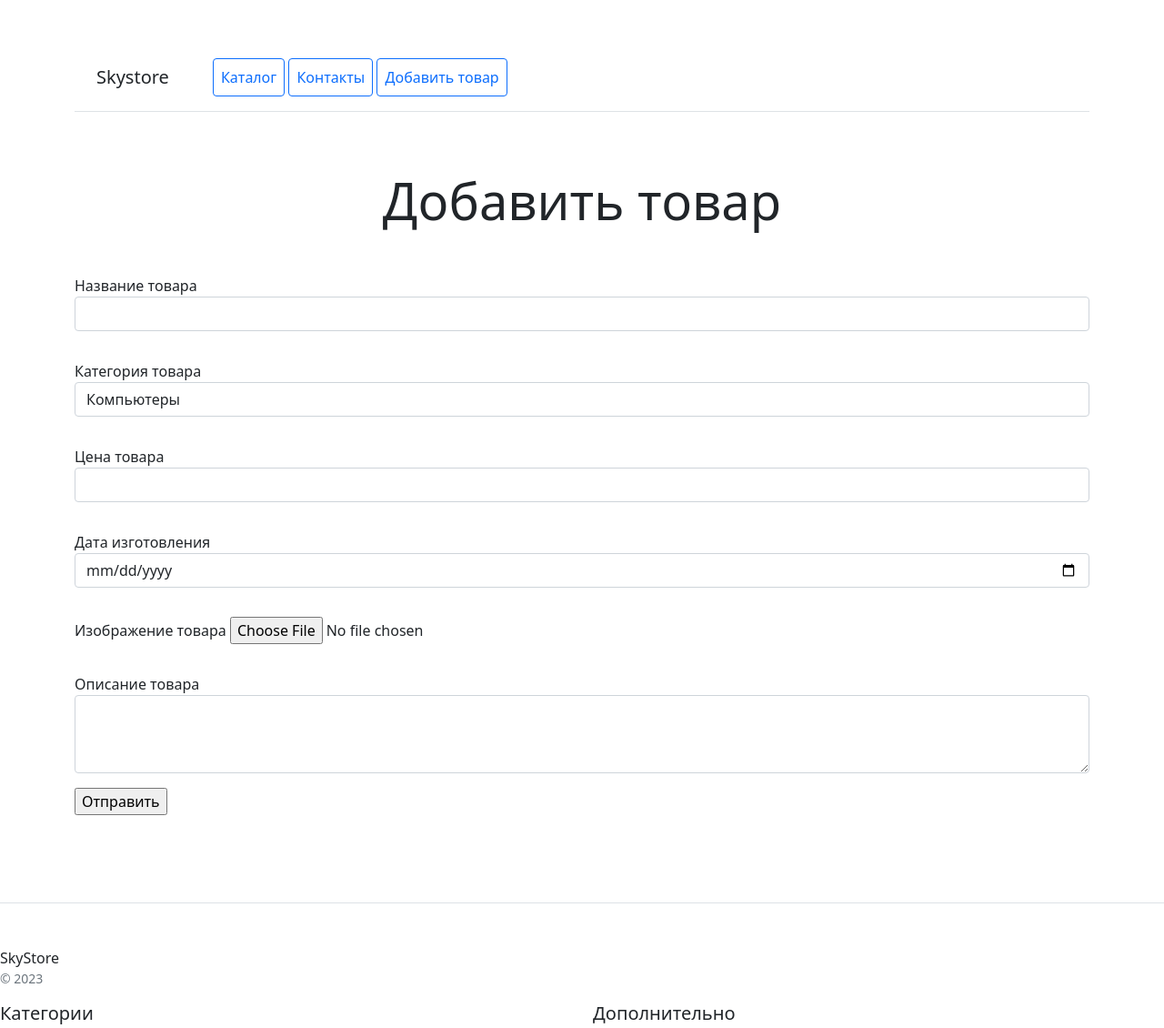
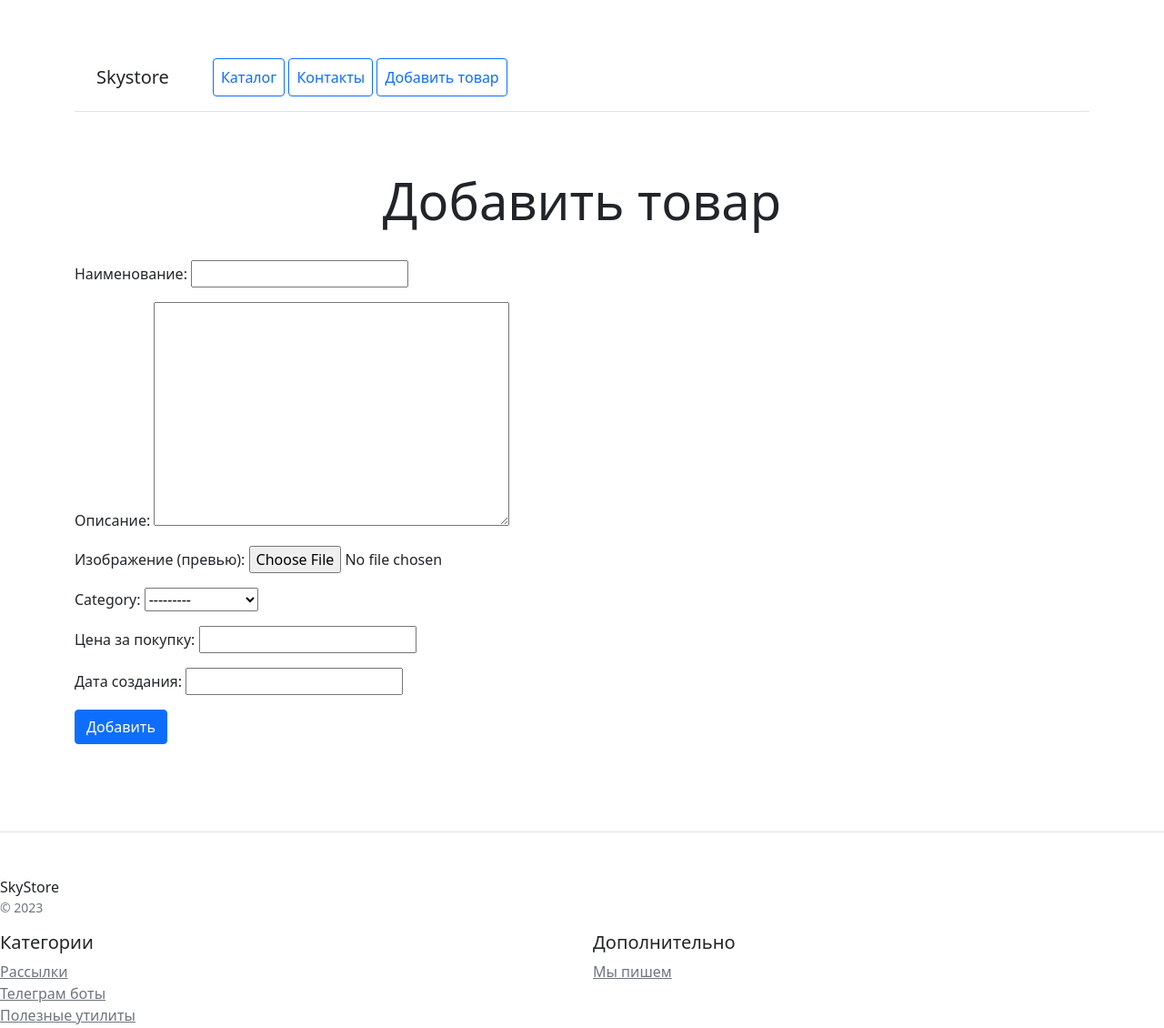
Before and after one commit to VladimirBek/ElectronicShop, a Django app: page /create_good/ in a window 1280 px wide. Shown: the top 1130 px of the page at 91% size. Run offline with Django 4.2, Linux system fonts and the light colour scheme; data comes from the database, SQL or seed files in the repository; parts of the project's set-up code (start-up, migrations or seed data) failed here and were passed over; some libraries are stand-ins or nearby versions.

Commit message:
CRUD added

```diff
--- /dev/null
+++ b/blog/admin.py
@@ -0,0 +1,3 @@
+from django.contrib import admin
+
+# Register your models here.
--- /dev/null
+++ b/blog/apps.py
@@ -0,0 +1,6 @@
+from django.apps import AppConfig
+
+
+class BlogConfig(AppConfig):
+    default_auto_field = 'django.db.models.BigAutoField'
+    name = 'blog'
--- /dev/null
+++ b/blog/models.py
@@ -0,0 +1,3 @@
+from django.db import models
+
+# Create your models here.
--- /dev/null
+++ b/blog/tests.py
@@ -0,0 +1,3 @@
+from django.test import TestCase
+
+# Create your tests here.
--- /dev/null
+++ b/blog/views.py
@@ -0,0 +1,3 @@
+from django.shortcuts import render
+
+# Create your views here.
--- a/catalog/models.py
+++ b/catalog/models.py
@@ -1,3 +1,5 @@
+from django.utils.timezone import now
+
 from django.db import models
 
 NULLABLE = {'null': True, 'blank': True}
@@ -22,7 +24,7 @@ class Product(models.Model):
     category = models.ForeignKey(Category, on_delete=models.CASCADE)
     unit_price = models.IntegerField(verbose_name='цена за покупку')
     produce_day = models.DateField(verbose_name='дата создания')
-    last_change = models.DateField(verbose_name='дата последнего изменения')
+    last_change = models.DateField(verbose_name='дата последнего изменения', default=now)
 
     def __str__(self):
         return f'{self.name} ({self.category})'
--- a/catalog/templates/catalog/create_good.html
+++ b/catalog/templates/catalog/create_good.html
@@ -11,41 +11,25 @@
 {% block content %}
 {% include 'includes/inc_main_menu.html' %}
 <div class="pricing-header px-3 py-3 pt-md-5 pb-md-4 mx-auto text-center">
-    <h1 class="display-4">Добавить товар</h1>
+    <h1 class="display-4">
+        {% if object %}
+        Редактивровать товар
+        {% else %}
+        Добавить товар
+        {% endif %}
+    </h1>
 </div>
-<form method="post" action="" class="form-floating">
+<form method="post" enctype="multipart/form-data" class="form-floating">
     {% csrf_token %}
-    <div class="form-group pt-md-3 pb-md-3 mx-auto">
-        <label for="name">Название товара</label>
-        <input type="text" name="name" id="name" class="form-control" required>
-    </div>
-    <div class="form-group pt-md-3 pb-md-3 mx-auto">
-        <label for="category">Категория товара</label>
-        <select class="form-control" id="category" name="category" required>
-            <option>Компьютеры</option>
-            <option>Мониторы</option>
-            <option>Телефоны</option>
-            <option>Смартфоны</option>
-        </select>
-    </div>
-    <div class="form-group pt-md-3 pb-md-3 mx-auto">
-        <label for="unit_price">Цена товара</label>
-        <input type="number" name="unit_price" id="unit_price" class="form-control" required>
-    </div>
-    <div class="form-group pt-md-3 pb-md-3 mx-auto">
-        <label for="produce_day">Дата изготовления</label>
-        <input type="date" class="form-control" name="produce_day" id="produce_day" required>
-    </div>
-    <div class="form-group pt-md-3 pb-md-3 mx-auto">
-        <label for="image">Изображение товара</label>
-        <input type="file" class="form-control-file" name="image" id="image">
-    </div>
+    {{ form.as_p }}
+    <button type="submit" class="btn btn-primary">
+        {% if object %}
+        Сохранить
+        {% else %}
+        Добавить
+        {% endif %}
 
-    <div class="form-group pt-md-3 pb-md-3 mx-auto">
-        <label for="description">Описание товара</label>
-        <textarea class="form-control" rows="3" name="description" id="description"></textarea>
-    </div>
-    <input type="submit" value="Отправить"/>
+    </button>
 </form>
 
 {% endblock %}
--- a/catalog/templates/catalog/goods.html
+++ b/catalog/templates/catalog/goods.html
@@ -32,6 +32,9 @@
         <div class="d-grid gap-2 d-sm-flex justify-content-sm-center">
             <a href="#" type="button" class="btn btn-primary btn-lg px-4 gap-3">Купить</a>
             <a href="/" type="button" class="btn btn-outline-secondary btn-lg px-4">Вернуться в каталог</a>
+            <a href="{% url 'catalog:update_good' object.pk %}" type="button" class="btn btn-primary btn-lg px-4 gap-3">Редактировать</a>
+            <a href="{% url 'catalog:delete_good' object.pk %}" type="button" class="btn btn-danger btn-lg px-4 gap-3">Удалить</a>
+
         </div>
     </div>
 </div>
--- a/catalog/templates/catalog/includes/inc_main_menu.html
+++ b/catalog/templates/catalog/includes/inc_main_menu.html
@@ -1,8 +1,8 @@
 <div class="d-flex flex-column flex-md-row align-items-center p-3 px-md-4 mb-3 bg-white border-bottom box-shadow">
     <h5 class="my-0 mr-md-auto font-weight-normal">Skystore</h5>
     <nav class="ms-5">
-        <a class="p-2 btn btn-outline-primary" href="/">Каталог</a>
-        <a class="p-2 btn btn-outline-primary" href="/contacts/">Контакты</a>
-        <a class="p-2 btn btn-outline-primary" href="/create_good/">Добавить товар</a>
+        <a class="p-2 btn btn-outline-primary" href="{% url 'catalog:index' %}">Каталог</a>
+        <a class="p-2 btn btn-outline-primary" href="{% url 'catalog:contacts' %}">Контакты</a>
+        <a class="p-2 btn btn-outline-primary" href="{% url 'catalog:create_good' %}">Добавить товар</a>
     </nav>
 </div>
--- a/catalog/urls.py
+++ b/catalog/urls.py
@@ -1,12 +1,15 @@
 from django.urls import path
 
-from catalog.views import index, contacts, goods, create_good
+from catalog.views import IndexList, ContactCreate, GoodsCreate, GoodsDetail, GoodsUpdate, GoodsDelete
 
 app_name = 'catalog'
 
 urlpatterns = [
-    path('', index),
-    path('contacts/', contacts),
-    path('<int:pk>/goods/', goods, name='goods'),
-    path('create_good/', create_good, name='create_good'),
+    path('', IndexList.as_view(), name='index'),
+    path('contacts/', ContactCreate.as_view(), name='contacts'),
+    path('goods/<int:pk>/', GoodsDetail.as_view(), name='goods'),
+    path('create_good/', GoodsCreate.as_view(), name='create_good'),
+    path('update_good/<int:pk>/', GoodsUpdate.as_view(), name='update_good'),
+    path('delete_good/<int:pk>/', GoodsDelete.as_view(), name='delete_good'),
+
 ]
--- a/catalog/views.py
+++ b/catalog/views.py
@@ -1,49 +1,48 @@
-import datetime
-from django.core.paginator import Paginator
-from django.shortcuts import render
+from django.urls import reverse_lazy, reverse
+from django.views.generic import UpdateView, DeleteView, CreateView
+from django.views.generic.detail import DetailView
+from django.views.generic.list import ListView
 
-from catalog.models import Product, Contacts, UserData, Category
+from catalog.models import Product, Contacts, UserData
 
 
-def index(request):
-    objects_list = Product.objects.all()
-    paginator = Paginator(objects_list, 6)
-    page_number = request.GET.get("page")
-    page_obj = paginator.get_page(page_number)
-    return render(request, 'index.html', {"page_obj": page_obj})
+class IndexList(ListView):
+    model = Product
+    paginate_by = 6
+    template_name = 'index.html'
 
 
-def contacts(request):
-    data = Contacts.objects.get(id=1)
-    if request.method == 'POST':
-        name = request.POST.get('name')
-        phone = request.POST.get('phone')
-        massage = request.POST.get('message')
-        UserData.objects.create(name=name, phone_number=phone, message=massage)
-    return render(request, 'contacts.html', context={'data': data})
+class ContactCreate(CreateView):
+    model = UserData
+    fields = ('name', 'phone_number', 'message',)
+    template_name = 'contacts.html'
+    success_url = reverse_lazy('catalog:contacts')
+    extra_context = {"data": Contacts.objects.get(id=1)}
 
 
-def goods(request, pk):
-    context = {'object': Product.objects.get(pk=pk)}
-    return render(request, 'goods.html', context)
+class GoodsDetail(DetailView):
+    model = Product
+    template_name = 'goods.html'
 
 
-def create_good(request):
-    context = {'objects_list': Category.objects.all()}
-    if request.method == 'POST':
-        if request.POST.get('category') == 'Компьютеры':
-            category = Category.objects.get(id=1)
-        elif request.POST.get('category') == 'Мониторы':
-            category = Category.objects.get(id=2)
-        elif request.POST.get('category') == 'Телефоны':
-            category = Category.objects.get(id=3)
-        elif request.POST.get('category') == 'Смартфоны':
-            category = Category.objects.get(id=4)
-        name = request.POST.get('name')
-        description = request.POST.get('description')
-        unit_price = request.POST.get('unit_price')
-        produce_day = request.POST.get('produce_day')
-        last_change = datetime.date.today()
-        Product.objects.create(name=name, description=description, category=category, unit_price=unit_price,
-                               produce_day=produce_day, last_change=last_change)
-    return render(request, 'create_good.html', context)
+class GoodsCreate(CreateView):
+    model = Product
+    fields = ('name', 'description', 'image', 'category', 'unit_price', 'produce_day')
+    template_name = 'create_good.html'
+
+    def get_success_url(self):
+        return reverse_lazy('catalog:goods', args=[self.object.pk])
+
+
+class GoodsUpdate(UpdateView):
+    model = Product
+    fields = ('name', 'description', 'image', 'category', 'unit_price', 'produce_day')
+    template_name = 'create_good.html'
+
+    def get_success_url(self):
+        return reverse('catalog:goods', args=[self.object.pk])
+
+
+class GoodsDelete(DeleteView):
+    model = Product
+    success_url = reverse_lazy('catalog:index')
```
Also changed, not shown: catalog/templates/catalog/contacts.html (+3 -14 lines), catalog/templates/catalog/product_confirm_delete.html (added, +30 -0 lines), blog/__init__.py (added), blog/migrations/__init__.py (added), catalog/migrations/0006_alter_product_image.py (added), catalog/migrations/0007_alter_product_image_alter_product_last_change.py (added), media/ip.jpeg (added), media/ip_9kC1IPf.jpeg (added).
